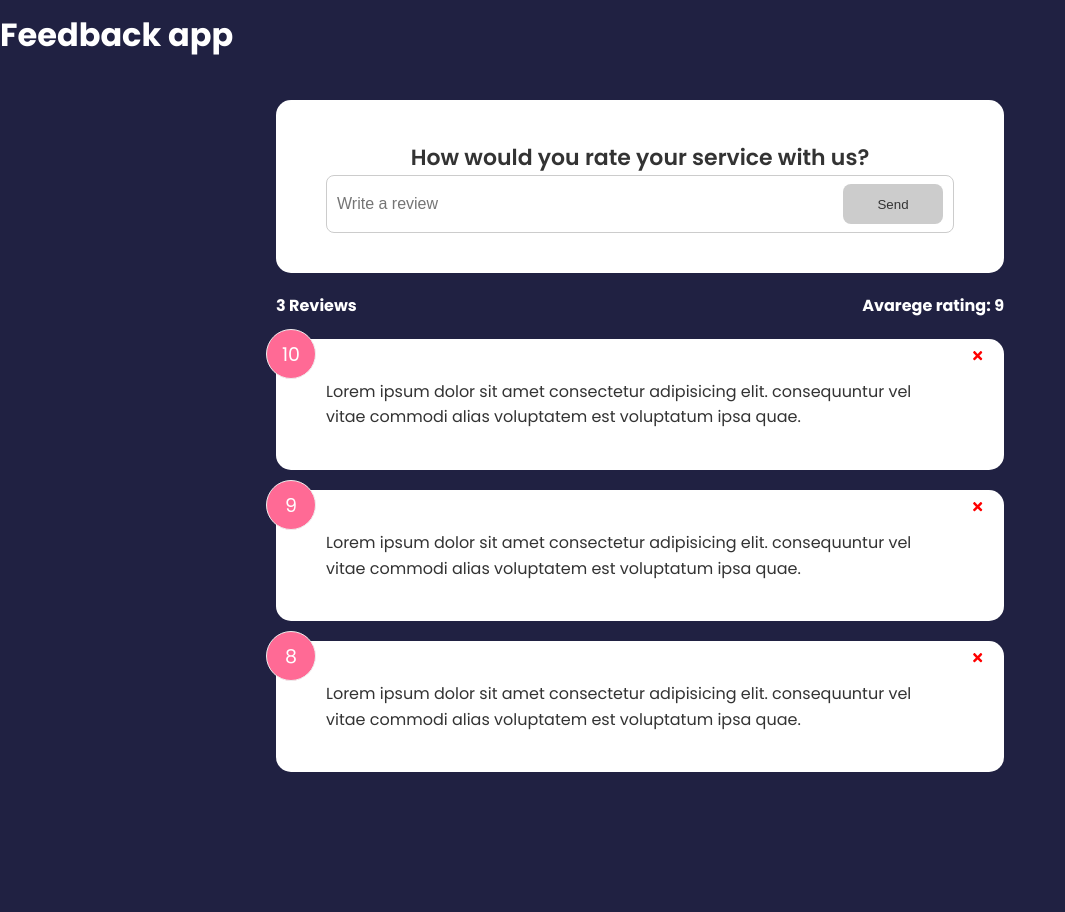
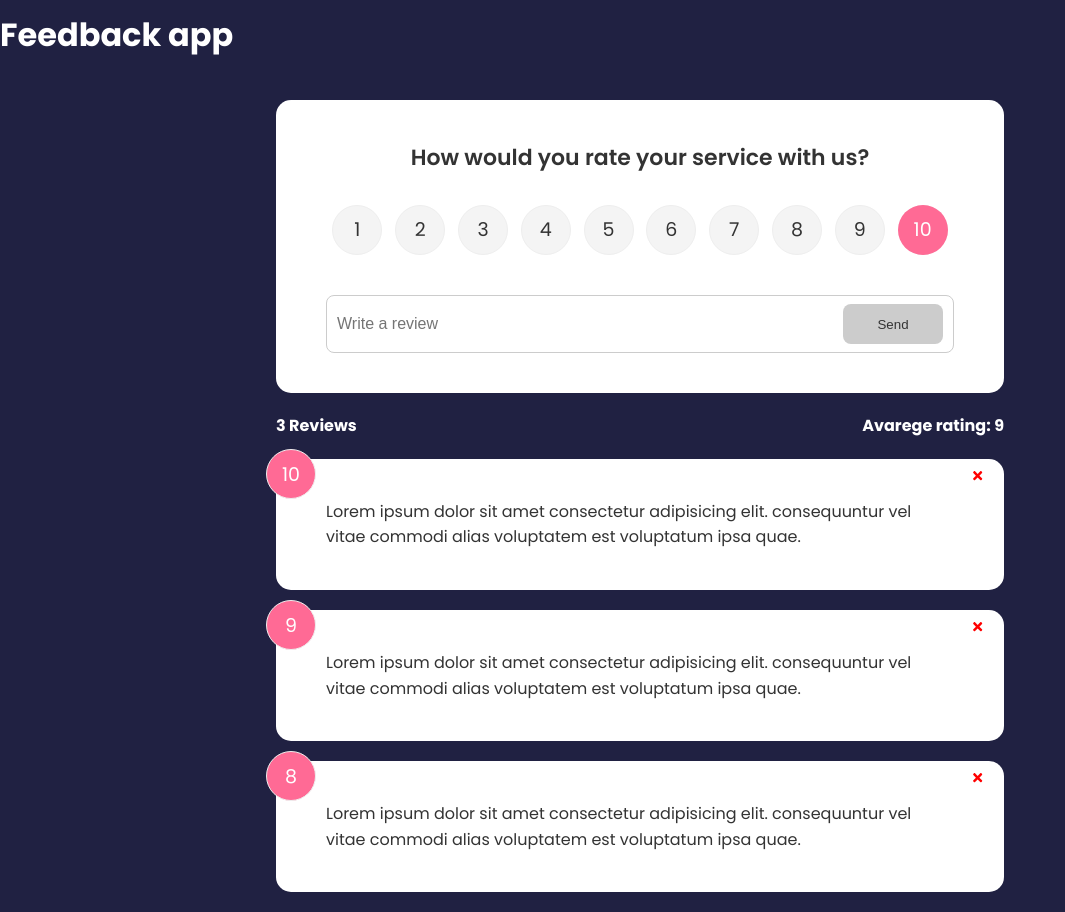
Before and after one commit to N00bG1rl/feedback-app, a React (Create React App) app: page / in a window 1280 px wide. Shown: the whole page, without its empty margins (0-1065 px from the left). Before the commit the page ends 800 px from the top, so only its background shows below. Built offline with nearby package versions, Linux system fonts and the light colour scheme.

Commit message:
Manage feedback ratings

```diff
--- a/src/components/feedback/FeedbackFrom.jsx
+++ b/src/components/feedback/FeedbackFrom.jsx
@@ -2,9 +2,11 @@
 
 import Card from '../UI/Card'
 import Button from '../UI/Button'
+import RatingSelect from './RatingSelect'
 
 function FeedbackFrom() {
 	const [text, setText] = useState('')
+	const [rating, setRating] = useState(10)
 	const [btnDisabled, setBtnDisabled] = useState(true)
 	const [message, setMessage] = useState('')
 
@@ -27,6 +29,7 @@
 		<Card>
 			<form action=''>
 				<h2>How would you rate your service with us?</h2>
+				<RatingSelect select={rating => setRating(rating)} />
 				<div className='input-group'>
 					<input
 						onChange={handleTextChange}
--- /dev/null
+++ b/src/components/feedback/RatingSelect.jsx
@@ -0,0 +1,51 @@
+import { useState } from 'react'
+
+function RatingSelect({ select }) {
+	const [selected, setSelected] = useState(10)
+
+	const handleChange = event => {
+		setSelected(+event.currentTarget.value)
+		select(+event.currentTarget.value)
+	}
+
+	return (
+		<ul className='rating'>
+			{Array.from({ length: 10 }, (_, i) => (
+				<li key={`rating-${i + 1}`}>
+					<input
+						type='radio'
+						id={`num${i + 1}`}
+						name='rating'
+						value={i + 1}
+						onChange={handleChange}
+						checked={selected === i + 1}
+					/>
+					<label htmlFor={`num${i + 1}`}>{i + 1}</label>
+				</li>
+			))}
+		</ul>
+
+		/*     <ul className='rating'>
+      <li>
+        <input type='radio'
+        id='num1'
+        name='rating'
+        value='1'
+        onChange={handleChange}
+        checked={selected === 1}
+        />
+      </li>
+      <li>
+        <input type='radio'
+        id='num2'
+        name='rating'
+        value='2'
+        onChange={handleChange}
+        checked={selected === 2}
+        />
+      </li>
+    </ul> */
+	)
+}
+
+export default RatingSelect
```
